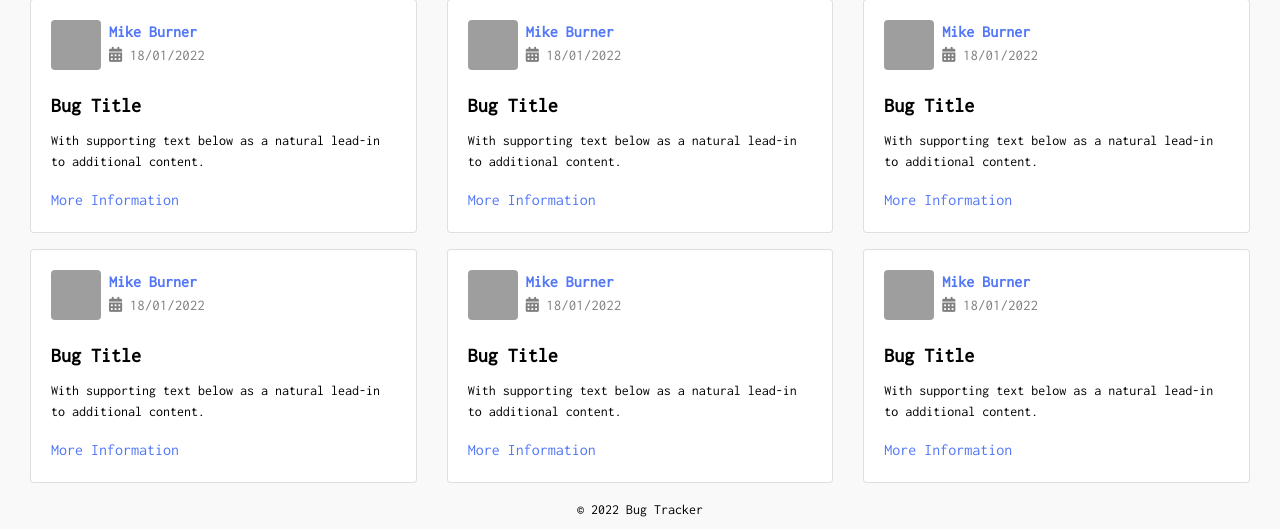
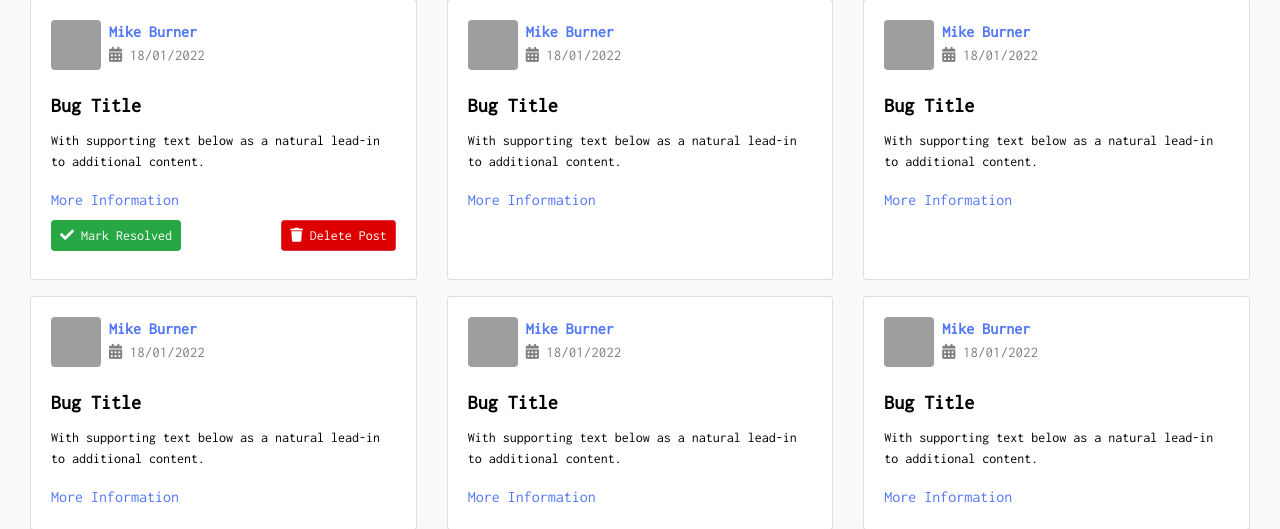
Before and after one commit to steve-njuguna-k/Flask-Bug-Tracker, a Flask app: page /dashboard in a window 1280 px wide. Shown: the part 163-692 px from the top of the page. Run offline with Flask 2, Linux system fonts and the light colour scheme; the visitor is signed in with stand-in values (Sample User, id 1); some libraries are stand-ins or nearby versions; grey boxes are pictures that could not be loaded.

Commit message:
Made changes to styling

```diff
--- a/app/static/assets/css/style.css
+++ b/app/static/assets/css/style.css
@@ -310,3 +310,11 @@ a:hover {
 .btnlink{
 	color: #000000;
 }
+
+.btn-danger{
+	background-color: #dd0000;
+}
+
+.btn-danger:hover{
+	background-color: #dd0000;
+}
--- a/app/templates/Dashboard.html
+++ b/app/templates/Dashboard.html
@@ -26,6 +26,13 @@
                     <h5 class="card-title"><b>Bug Title</b></h5>
                     <p class="card-text">With supporting text below as a natural lead-in to additional content.</p>
                     <a href="#" class="text-primary">More Information</a>
+                    <br>
+                    <div class="float-left py-2">
+                        <button class="btn btn-sm btn-success"><i class="fas fa-check"></i> Mark Resolved</button>
+                    </div>
+                    <div class="float-right py-2">
+                        <button class="btn btn-sm btn-danger"><i class="fas fa-trash"></i> Delete Post</button>
+                    </div>
                 </div>
             </div>
         </div>
```
